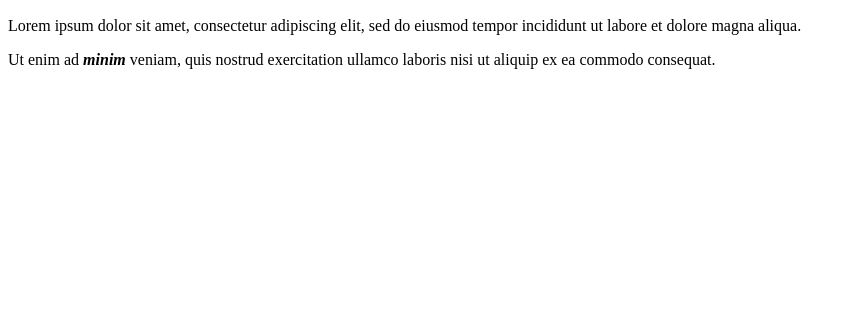
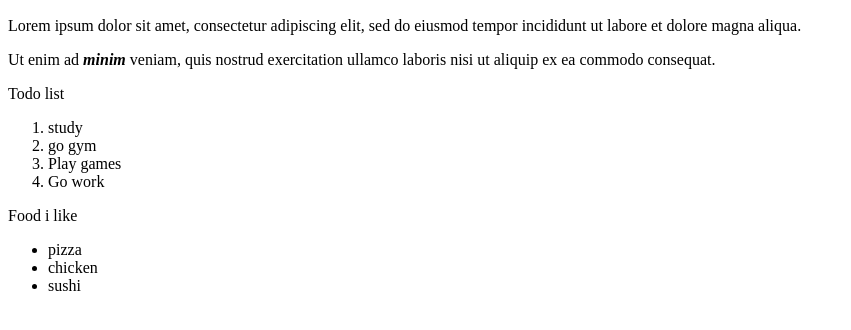
Before and after one commit to Sik-TPHR/git_test, a plain HTML site: page html-boilerplate/index.html in a window 1280 px wide. Shown: the part 110-440 px from the top of the page, without its empty margins (0-851 px from the left). Drawn offline with Linux system fonts and the light colour scheme.

Commit message:
completed list exercise

```diff
--- a/html-boilerplate/index.html
+++ b/html-boilerplate/index.html
@@ -14,6 +14,25 @@
   nisi ut aliquip ex ea commodo consequat.</p>
 
         </body>
-
-
+        <p>Todo list</p>
+<ol>
+    <li>study</li>
+    <li>go gym</li>
+    <li>Play games</li>
+    <li>Go work</li>
+</ol>
+<p>
+    Food i like
+</p>
+<ul>
+    <li>
+        pizza
+    </li>
+    <li>
+        chicken
+    </li>
+    <li>
+        sushi
+    </li>
+ </ul>
 </html>
```
